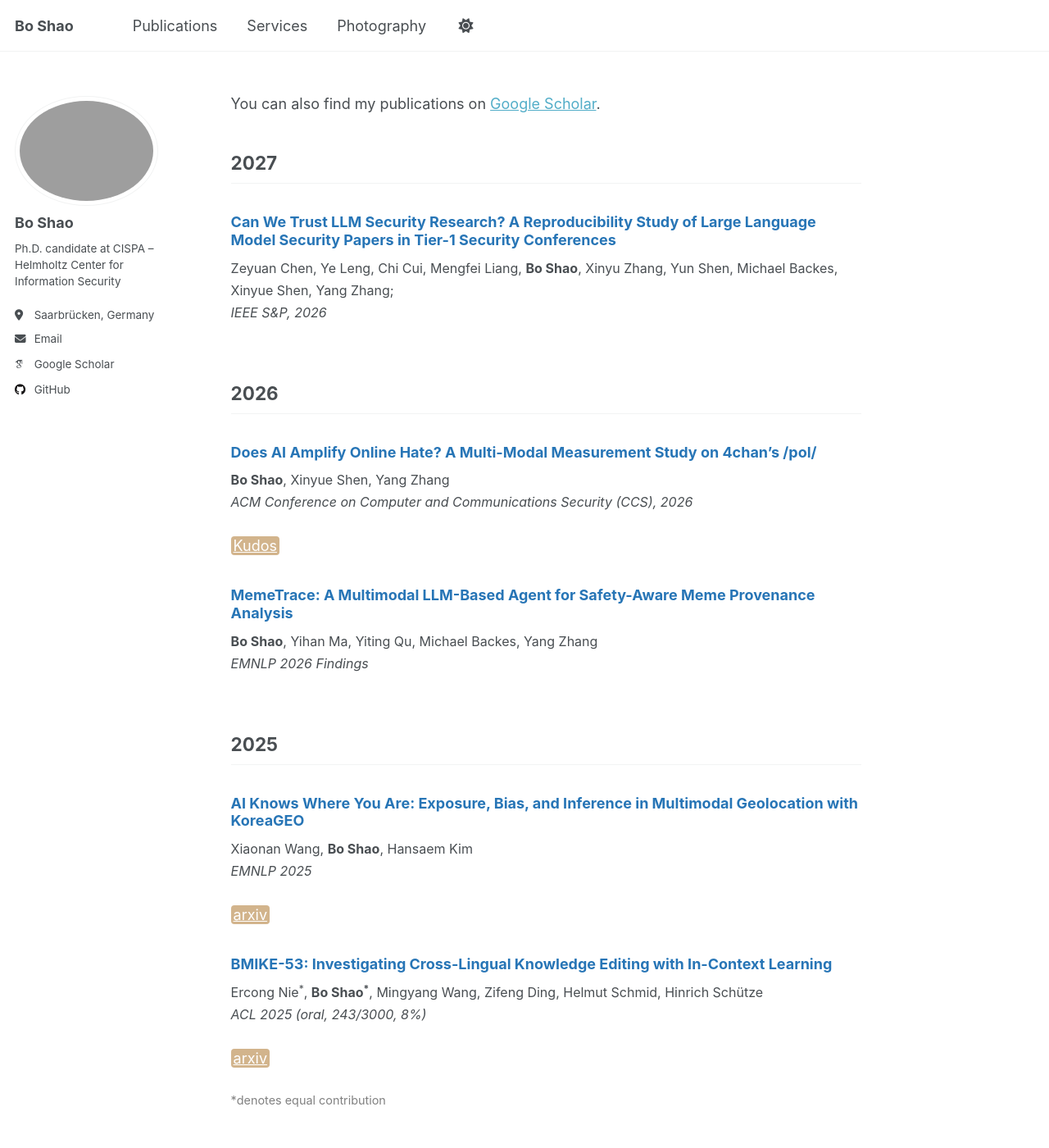
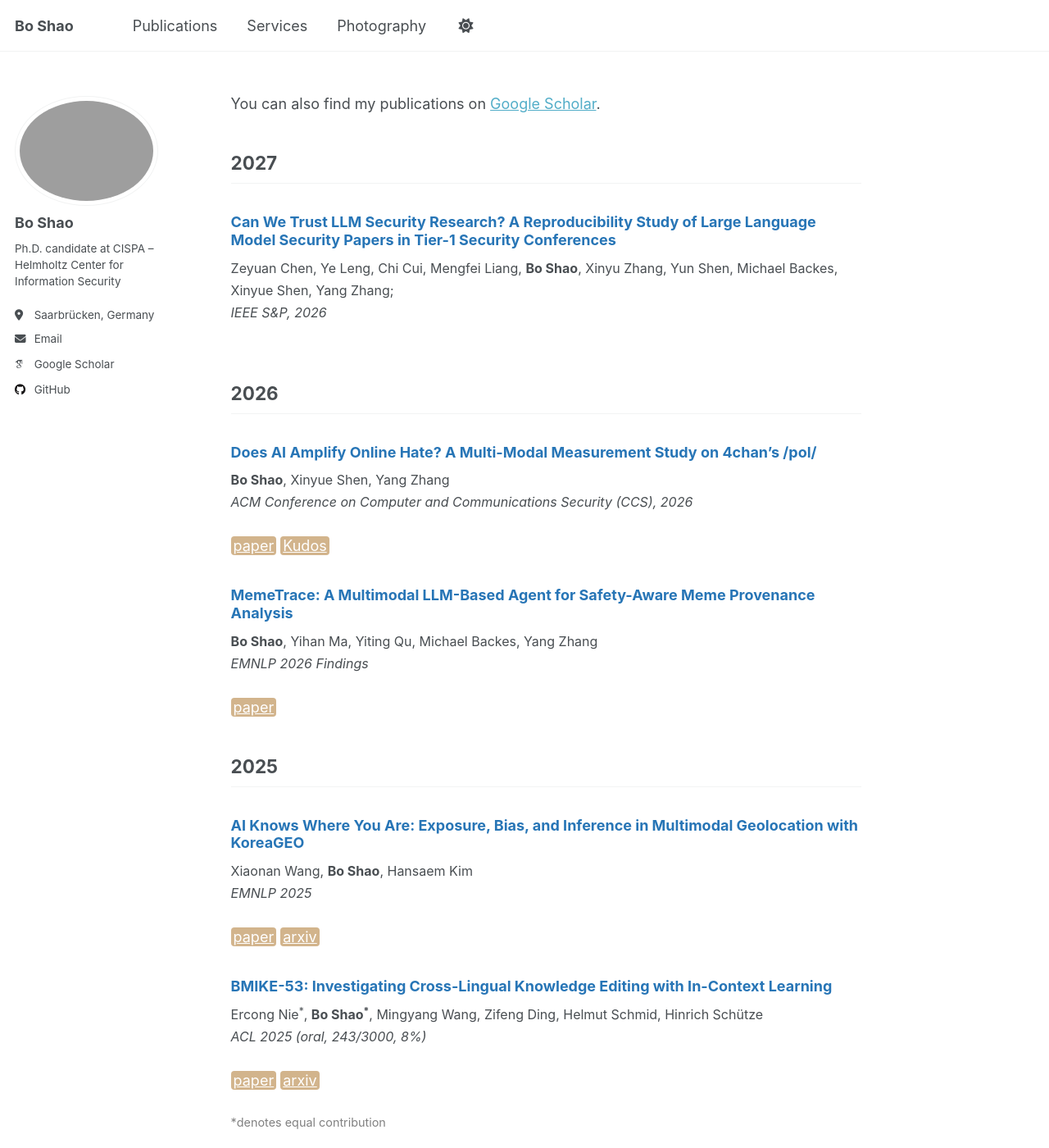
Before and after one commit to bosh-x/bosh-x.github.io, a Jekyll site: the page built from _pages/publication.md, in a window 1280 px wide and 1400 px high. Shown: the whole window at 82% size. Built offline with Jekyll 4.4.1, drawn with Linux system fonts in a browser that asks for light colours; some web fonts are replaced; comment, search, counter and statistics services are not loaded.

Commit message:
Add official paper links to publications

```diff
--- a/_pages/publication.md
+++ b/_pages/publication.md
@@ -46,24 +46,28 @@ a { TEXT-DECORATION:none }
 <font size="3"><b>Bo Shao</b>, Xinyue Shen, Yang Zhang
 <br><i>ACM Conference on Computer and Communications Security (CCS), 2026</i></font><br>
 <!-- <a href="https://arxiv.org/abs/XXXX.XXXXX" class="btn--arxiv" target="_blank">arxiv</a> -->
+<a href="https://dl.acm.org/doi/10.1145/3830454.3846752" class="btn--arxiv" target="_blank">paper</a>
 <a href="https://www.growkudos.com/publications/10.1145%25252F3830454.3846752/reader" class="btn--arxiv" target="_blank">Kudos</a>
 
 ### <span style="color:rgb(39, 117, 182)">MemeTrace: A Multimodal LLM-Based Agent for Safety-Aware Meme Provenance Analysis</span>
 <font size="3"><b>Bo Shao</b>, Yihan Ma, Yiting Qu, Michael Backes, Yang Zhang
 <br><i>EMNLP 2026 Findings</i></font><br>
 <!-- <a href="https://arxiv.org/abs/2506.03371" class="btn--arxiv" target="_blank">arxiv</a> -->
+<a href="https://aclanthology.org/2026.findings-emnlp.351/" class="btn--arxiv" target="_blank">paper</a>
 
 <h2 id='224'>2025</h2>
 
 ### <span style="color:rgb(39, 117, 182)">AI Knows Where You Are: Exposure, Bias, and Inference in Multimodal Geolocation with KoreaGEO</span>
 <font size="3">Xiaonan Wang, <b>Bo Shao</b>, Hansaem Kim
 <br><i>EMNLP 2025</i></font><br>
+<a href="https://aclanthology.org/2025.emnlp-main.501/" class="btn--arxiv" target="_blank">paper</a>
 <a href="https://arxiv.org/abs/2506.03371" class="btn--arxiv" target="_blank">arxiv</a>
 
 
 ### <span style="color:rgb(39, 117, 182)">BMIKE-53: Investigating Cross-Lingual Knowledge Editing with In-Context Learning</span>
 <font size="3">Ercong Nie<sup>*</sup>, <b>Bo Shao<sup>*</sup></b>, Mingyang Wang, Zifeng Ding, Helmut Schmid, Hinrich Schütze
 <br><i>ACL 2025 (oral, 243/3000, 8%)</i></font><br>
+<a href="https://aclanthology.org/2025.acl-long.798/" class="btn--arxiv" target="_blank">paper</a>
 <a href="https://arxiv.org/abs/2406.17764v2" class="btn--arxiv" target="_blank">arxiv</a>
 
 <span style="color:gray; font-size: 0.8em;">*denotes equal contribution</span><br>
```
